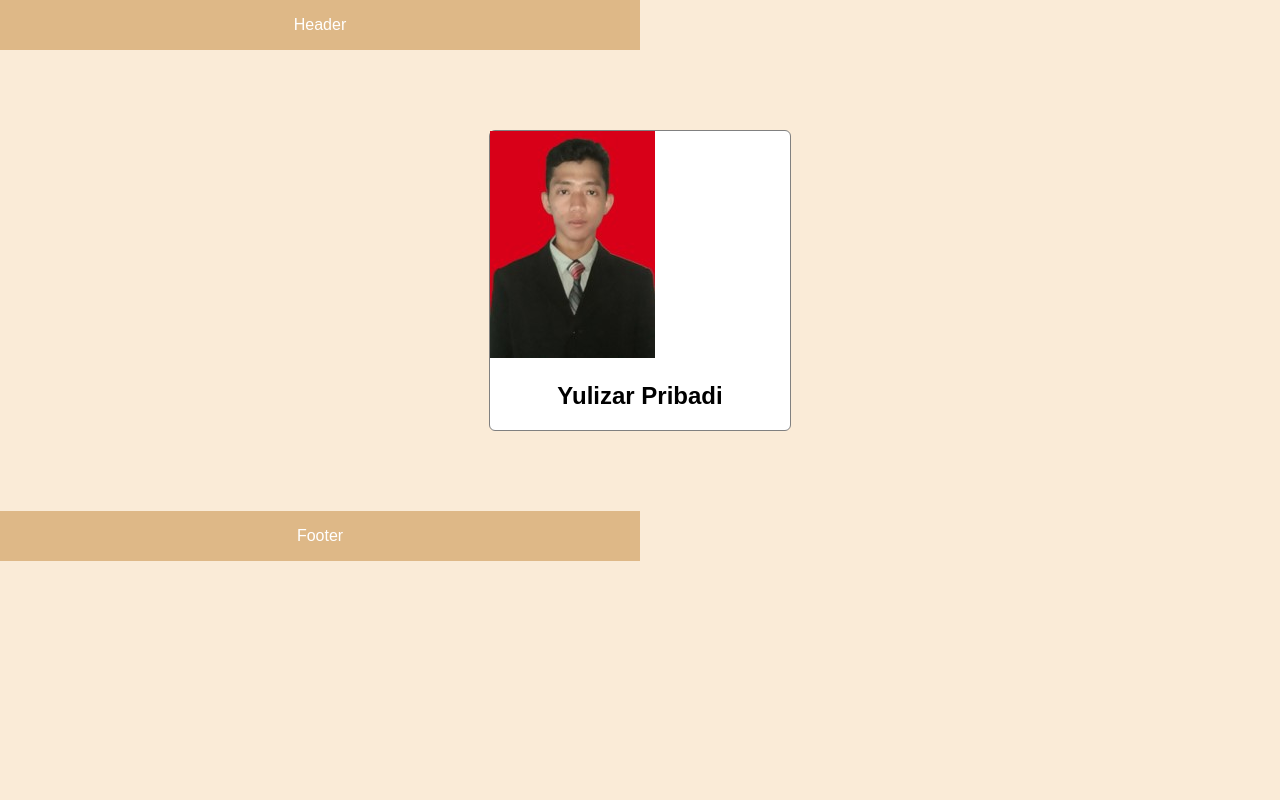
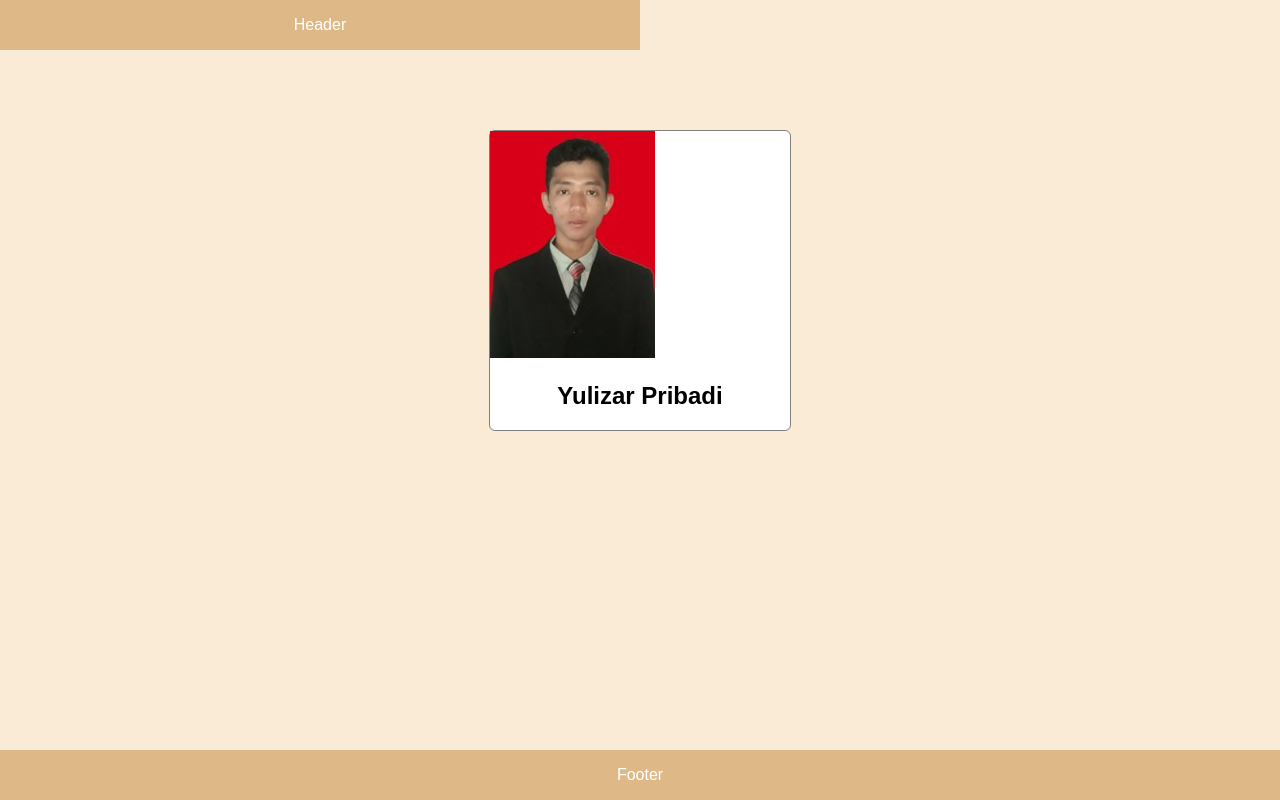
Before and after one commit to Personizar/my-repo-from-remote, a plain HTML site: page index.html in a window 1280 px wide. Drawn offline with Linux system fonts and the light colour scheme.

```diff
--- a/style.css
+++ b/style.css
@@ -34,8 +34,10 @@
 }
 
 #footer {
-  width: 50%;
+  width: 100%;
   height: 50px;
+  position: absolute;
+  bottom: 0;
   line-height: 50px;
   background-color: burlywood;
   text-align: center;
```
